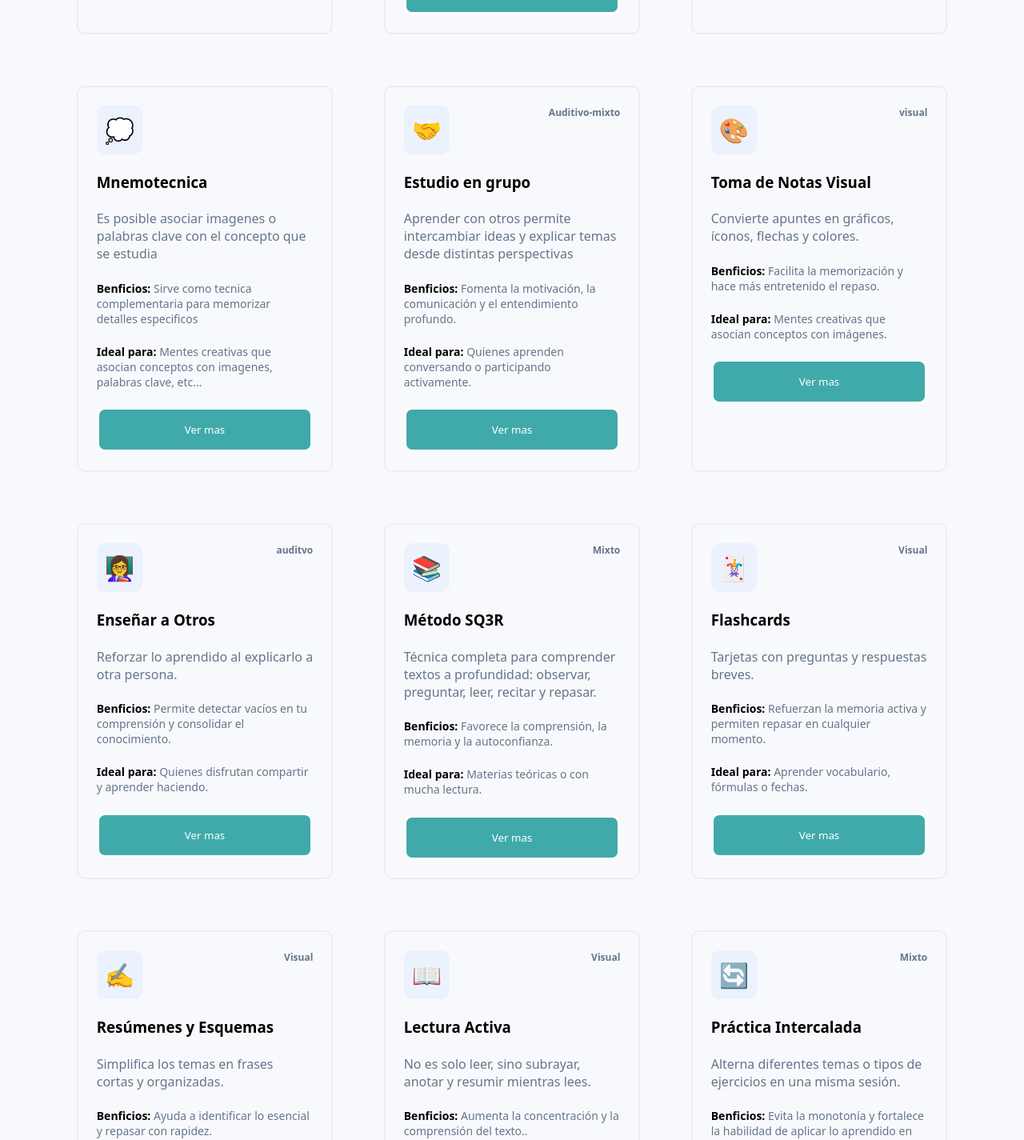
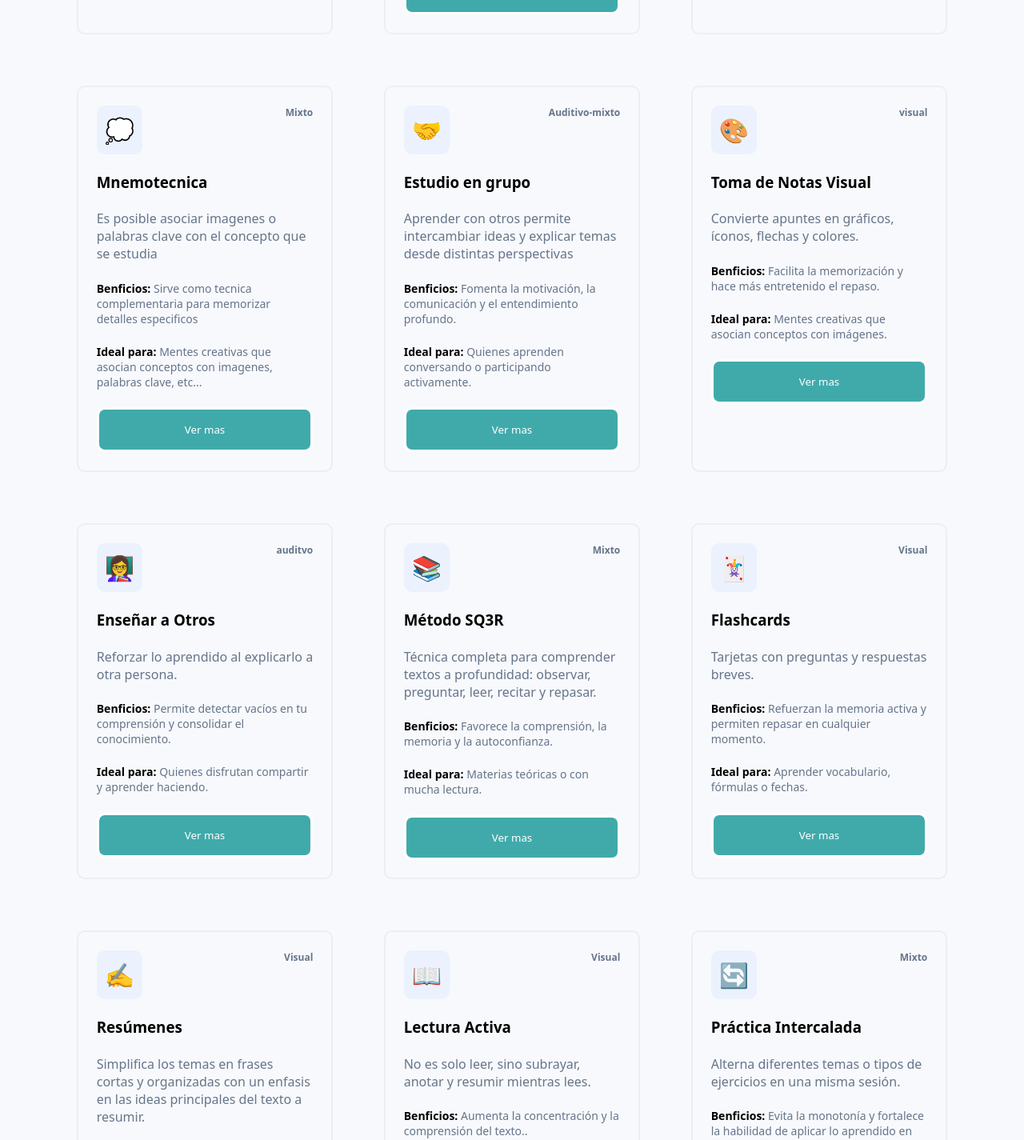
Before and after one commit to pabloduarte9679/prototipo-aplicacion, a React (Vite) app: page /page in a window 1280 px wide. Shown: the part 1860-3285 px from the top of the page at 80% size. Built offline with nearby package versions, Linux system fonts and the light colour scheme.

Commit message:
added path for study methods

```diff
--- a/src/Page.jsx
+++ b/src/Page.jsx
@@ -56,7 +56,7 @@ const MainHeader = (props) => {
     return(
         <header style={MainHeaderStyle}>
             <h1 style={{fontSize:"4.75rem", marginTop: "3rem"}}>
-                Descubre tu forma ideal de  <span style={spanStyle}> aprender</span>
+                Descubre tu forma ideal de&nbsp; <span style={spanStyle}>aprender</span>
             </h1>
             <p className="p1">Explora 15 metodos de estudio cientificamente probados y encuentra la combinacion perfecta para tu estilo de aprendizaje</p>
 
@@ -137,7 +137,7 @@ function Page(){
     benefits: "Facilita la creatividad, la memoria y la comprension global del tema",
     ideal: "Quienes comprenden mejor al ver relaciones entre ideas",
     type: "visual",
-    path: "MentalMap.jsx"
+    path: "/mentalmap"
   },
   {
     icon: "🔎",
@@ -146,7 +146,7 @@ function Page(){
     benefits: "Revela que tanto entiendes realmente y fortalece tu memoria activa",
     ideal: "Quienes aprender al hablar o practicar",
     type: "auditivo-kinestisico",
-    path: "Feynman.jsx"
+    path: "/feynman"
   },
   {
     icon: "⌛",
@@ -155,7 +155,7 @@ function Page(){
     benefits: "Evita el olvido rapido y mejora la retencion de conceptos clave",
     ideal: "Estudiantes organizados que buscan constancia sin saturarse",
     type: "mixto",
-    path: "SpacedStudy.jsx"
+    path: "/spacedstudy"
   },
   {
     icon: "🧩",
@@ -164,7 +164,7 @@ function Page(){
     benefits: "El error se convierte en una oportunidad de aprendizaje y refuerza la memoria",
     ideal: "Quienes aprenden al recordar y repetir informacion",
     type: "auditivo - visual",
-    path: "Auto.jsx"
+    path: "/auto"
   },
   {
     icon: "📓",
@@ -173,14 +173,16 @@ function Page(){
     benefits: "Organiza la informacion y facilita el repaso posterior",
     ideal: "Quienes prefieren tener estructura y claridad al estudiar",
     type: "visual-auditivo",
-    path: "Cornell.jsx",
+    path: "/cornell",
   },
   {
     icon: "💭",
     name: "Mnemotecnica",
     info: "Es posible asociar imagenes o palabras clave con el concepto que se estudia",
     benefits: "Sirve como tecnica complementaria para memorizar detalles especificos",
-    ideal: "Mentes creativas que asocian conceptos con imagenes, palabras clave, etc..."
+    ideal: "Mentes creativas que asocian conceptos con imagenes, palabras clave, etc...",
+    type: "Mixto",
+    path: "/mnemo"
   },
   {
     icon: "🤝",
@@ -189,7 +191,7 @@ function Page(){
     benefits: "Fomenta la motivación, la comunicación y el entendimiento profundo.",
     ideal: "Quienes aprenden conversando o participando activamente.",
     type: "Auditivo-mixto",
-    path: ""
+    path: "/group"
   },
   {
     icon: "🎨",
@@ -198,7 +200,7 @@ function Page(){
     benefits: "Facilita la memorización y hace más entretenido el repaso.",
     ideal: "Mentes creativas que asocian conceptos con imágenes.",
     type: "visual",
-    path: ""
+    path: "/visualnotes"
   },
   {
     icon: "👩‍🏫",
@@ -207,7 +209,7 @@ function Page(){
     benefits: "Permite detectar vacíos en tu comprensión y consolidar el conocimiento.",
     ideal: "Quienes disfrutan compartir y aprender haciendo.",
     type: "auditvo",
-    path: ""
+    path: "/teachothers"
   },
   {
     icon: "📚",
@@ -216,7 +218,7 @@ function Page(){
     benefits: "Favorece la comprensión, la memoria y la autoconfianza.",
     ideal: "Materias teóricas o con mucha lectura.",
     type: "Mixto",
-    path: ""
+    path: "/sq3r"
   },
   {
     icon: "🃏",
@@ -225,16 +227,16 @@ function Page(){
     benefits: "Refuerzan la memoria activa y permiten repasar en cualquier momento.",
     ideal: "Aprender vocabulario, fórmulas o fechas.",
     type: "Visual",
-    path: ""
+    path: "/flashcard"
   },
   {
     icon: "✍️",
-    name: "Resúmenes y Esquemas",
-    info: "Simplifica los temas en frases cortas y organizadas.",
+    name: "Resúmenes",
+    info: "Simplifica los temas en frases cortas y organizadas con un enfasis en las ideas principales del texto a resumir.",
     benefits: "Ayuda a identificar lo esencial y repasar con rapidez.",
     ideal: "Estudiantes visuales que disfrutan sintetizar información.",
     type: "Visual",
-    path: ""
+    path: "/summary"
   },
   {
     icon: "📖",
@@ -243,7 +245,7 @@ function Page(){
     benefits: "Aumenta la concentración y la comprensión del texto..",
     ideal: "Quienes retienen mejor la información escrita.",
     type: "Visual",
-    path: ""
+    path: "/active"
   },
   {
     icon: "🔄",
@@ -252,7 +254,7 @@ function Page(){
     benefits: "Evita la monotonía y fortalece la habilidad de aplicar lo aprendido en distintos contextos.",
     ideal: "Materias prácticas o técnica",
     type: "Mixto",
-    path: ""
+    path: "/distributed"
   },
 
 ]
```
